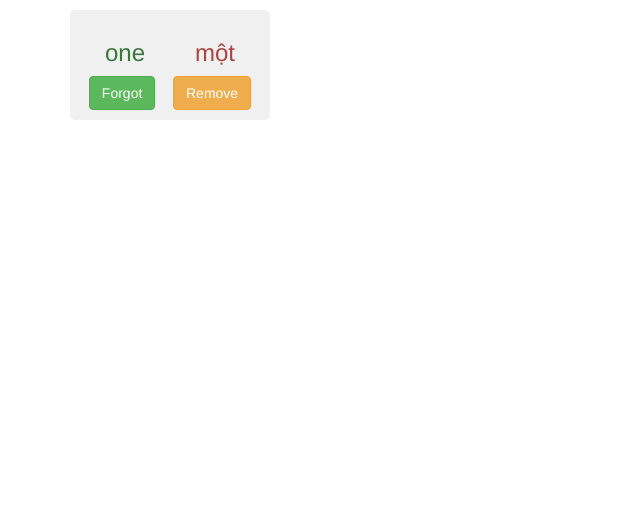
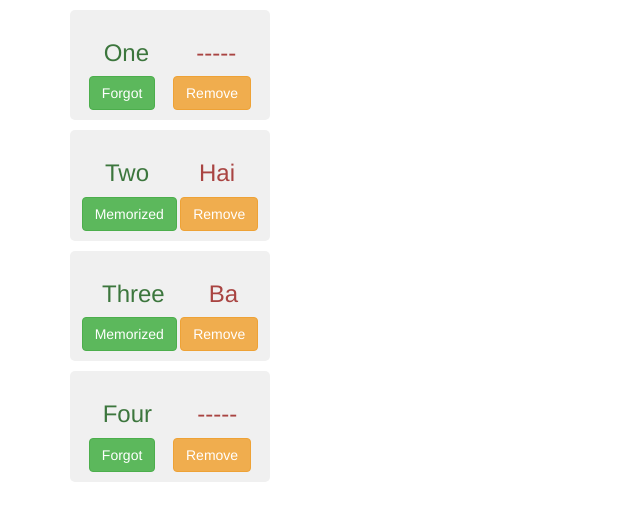
Before and after one commit to vanpho93/word1803, a React (Create React App) app: page / in a window 1280 px wide. Shown: the top 520 px of the page, without its empty margins (0-640 px from the left). Built offline with nearby package versions, Linux system fonts and the light colour scheme.

Commit message:
isMemorized

```diff
--- a/src/WordList.js
+++ b/src/WordList.js
@@ -13,20 +13,37 @@ export class WordList extends Component {
         };
     }
 
+    removeWord(id) {
+        const newWords = this.state.words.filter(w => w.id !== id);
+        this.setState({ words: newWords });
+    }
+
     render() {
-        // this.state.words
         return (
             <div>
-                <div className="word">
-                    <div className="word-container">
-                        <h3 className="text-success">one</h3>
-                        <h3 className="text-danger">một</h3>
-                    </div>
-                        <div className="btn-container">
-                        <button className="btn btn-success">Forgot</button>
-                        <button className="btn btn-warning">Remove</button>
-                    </div>
-                </div>
+                {
+                    this.state.words.map(word => (
+                        <div className="word" key={word.id}>
+                            <div className="word-container">
+                                <h3 className="text-success">{word.en}</h3>
+                                <h3 className="text-danger">
+                                    { word.isMemorized ? '-----' : word.vn }
+                                </h3>
+                            </div>
+                                <div className="btn-container">
+                                <button className="btn btn-success">
+                                    { word.isMemorized ? 'Forgot' : 'Memorized' }
+                                </button>
+                                <button
+                                    className="btn btn-warning"
+                                    onClick={() => this.removeWord(word.id)}
+                                >
+                                    Remove
+                                </button>
+                            </div>
+                        </div>
+                    ))
+                }
             </div>
         );
     }
```
